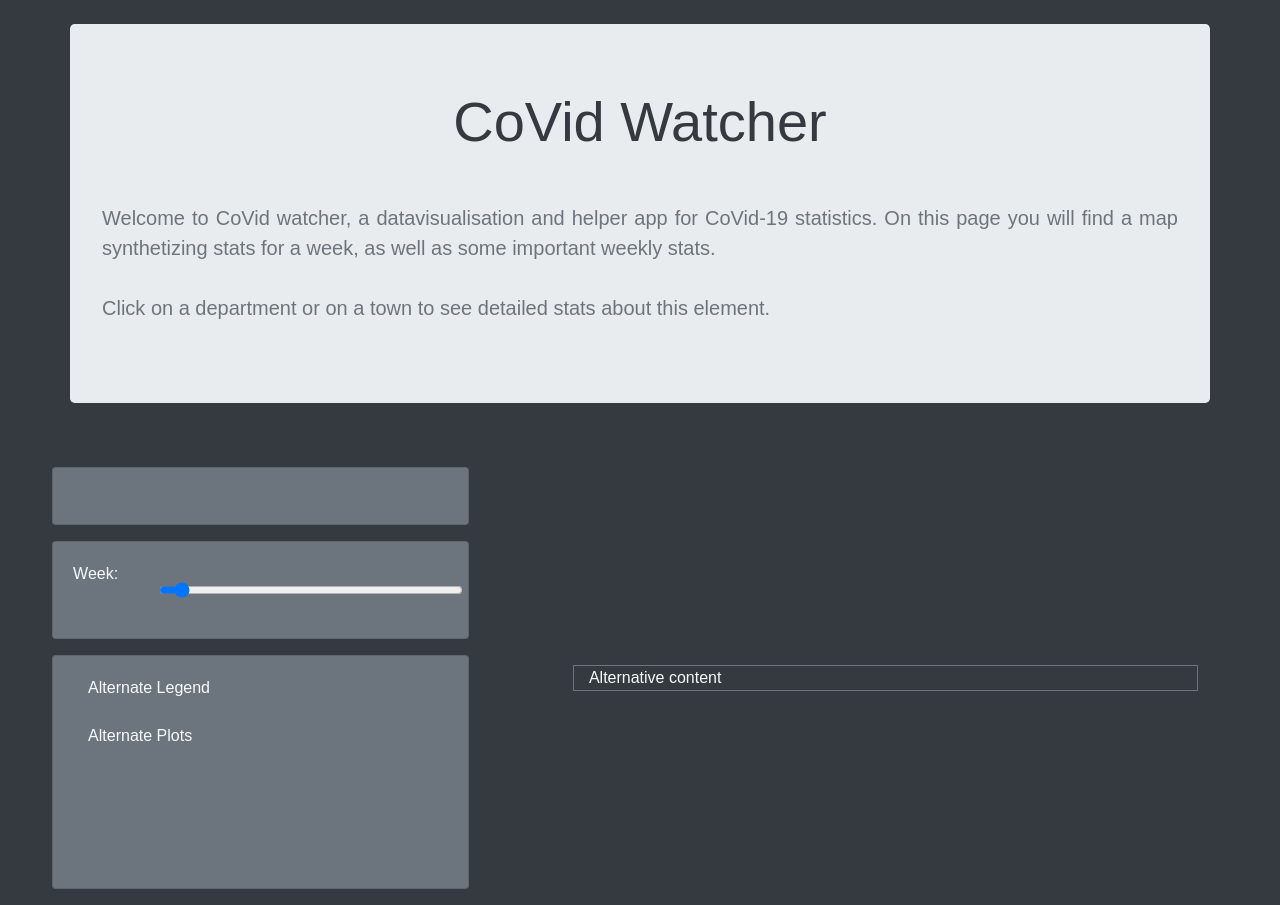
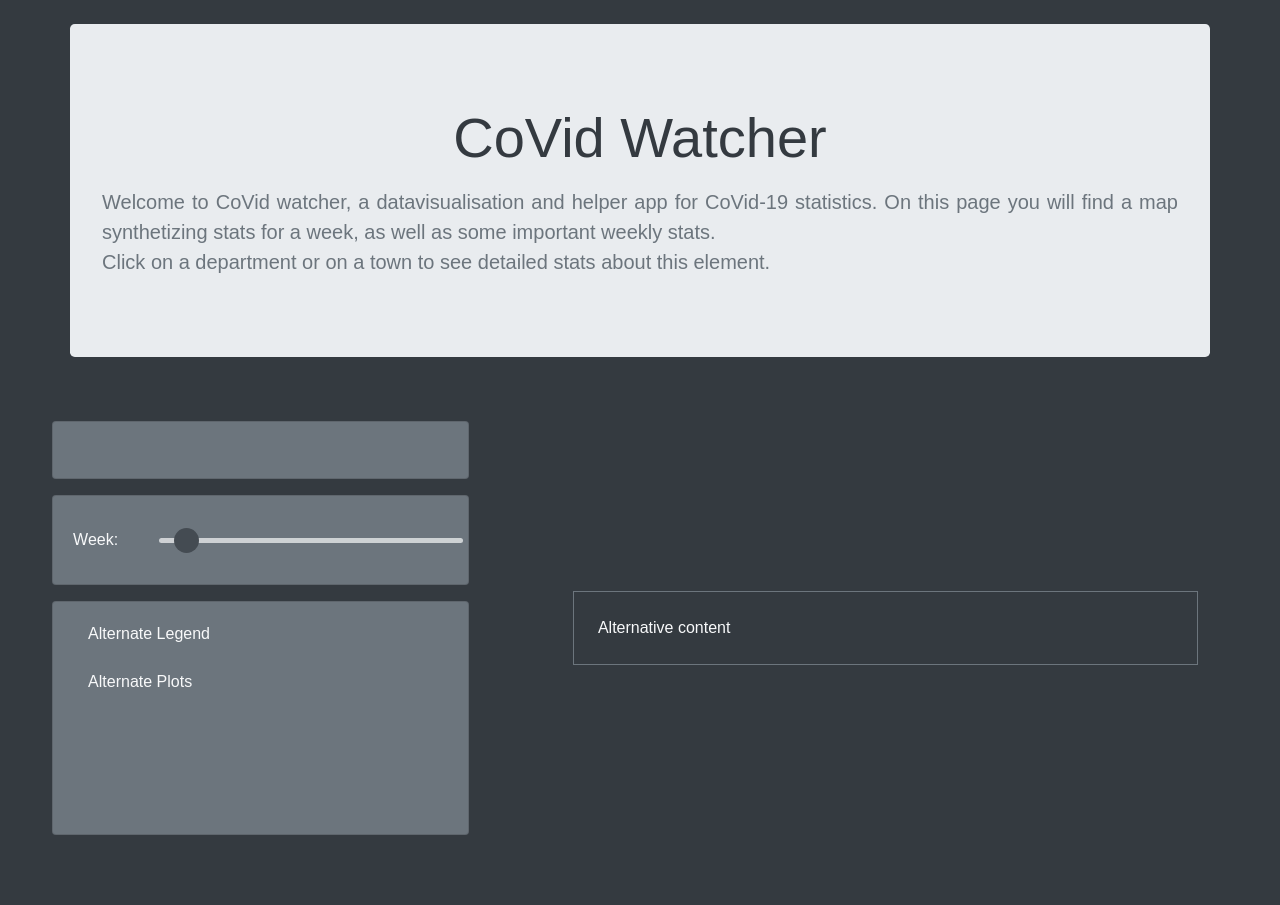
Before and after one commit to Daggakun/SF_19, a Symfony app: template templates/home/index.html.twig in a window 1280 px wide. After the commit the page ends 835 px from the top, so only its background shows below. Run offline with Twig, Linux system fonts and the light colour scheme; the template is opened without the code that fills it, so the values that code supplies are empty; some libraries are stand-ins or nearby versions.

Commit message:
misc front changes

```diff
--- a/public/app/css/master.css
+++ b/public/app/css/master.css
@@ -20,3 +20,33 @@ button:hover a {
     text-decoration: underline !important;
     color: var(--dark) !important;
 }
+
+.slider {
+    -webkit-appearance: none;
+    width: 100%;
+    height: 5px;
+    border-radius: 5px;
+    background: var(--light);
+    outline: none;
+    opacity: 0.7;
+    -webkit-transition: .2s;
+    transition: opacity .2s;
+}
+
+.slider::-webkit-slider-thumb {
+    -webkit-appearance: none;
+    appearance: none;
+    width: 25px;
+    height: 25px;
+    border-radius: 50%;
+    background: var(--dark);
+    cursor: pointer;
+}
+
+.slider::-moz-range-thumb {
+    width: 25px;
+    height: 25px;
+    border-radius: 50%;
+    background: var(--dark);
+    cursor: pointer;
+}
--- a/templates/home/index.html.twig
+++ b/templates/home/index.html.twig
@@ -4,18 +4,18 @@
 
 {% block body %}
     <div class="container text-center mt-4 jumbotron">
-        <h1 class="display-4 text-dark mb-5">CoVid Watcher</h1>
-        <p class="text-justify text-secondary lead">Welcome to CoVid watcher, a datavisualisation and helper app for CoVid-19 statistics. On this page you will find a map synthetizing stats for a week, as well as some important weekly stats. <br><br> Click on a department or on a town to see detailed stats about this element.</p>
+        <h1 class="display-4 text-dark my-3">CoVid Watcher</h1>
+        <p class="text-justify text-secondary lead">Welcome to CoVid watcher, a datavisualisation and helper app for CoVid-19 statistics. On this page you will find a map synthetizing stats for a week, as well as some important weekly stats. <br> Click on a department or on a town to see detailed stats about this element.</p>
     </div>
     <div class="container-fluid row mt-5 align-items-center justify-content-center" id="map-container">
         <div class="col-4">
             <div class="row my-3 card bg-secondary">
-            <p id="myTooltipContainer" class="card-body"></p>
+                <p id="myTooltipContainer" class="card-body"></p>
             </div>
             <div class="row my-3 card bg-secondary">
                 <div class="card-body row">
-                    <label for="weekNumSlider" class="col-3">Week: <span id="weekNumLabel"></span></label>
-                    <input type="range" min="1" max="52" value="1" class="slider col-9" id="weekNumSlider">
+                    <label for="weekNumSlider" class="col-3 my-auto">Week: <span id="weekNumLabel"></span></label>
+                    <input type="range" min="1" max="52" value="1" class="slider col-9 my-auto" id="weekNumSlider">
                 </div>
             </div>
             <div class="row my-3 card bg-secondary">
@@ -26,7 +26,7 @@
             </div>
         </div>
         <div class="col-1"></div>
-        <div class="map col-6 border border-secondary">
+        <div class="map col-6 border border-secondary p-4">
         Alternative content
         </div>
     </div>
```
